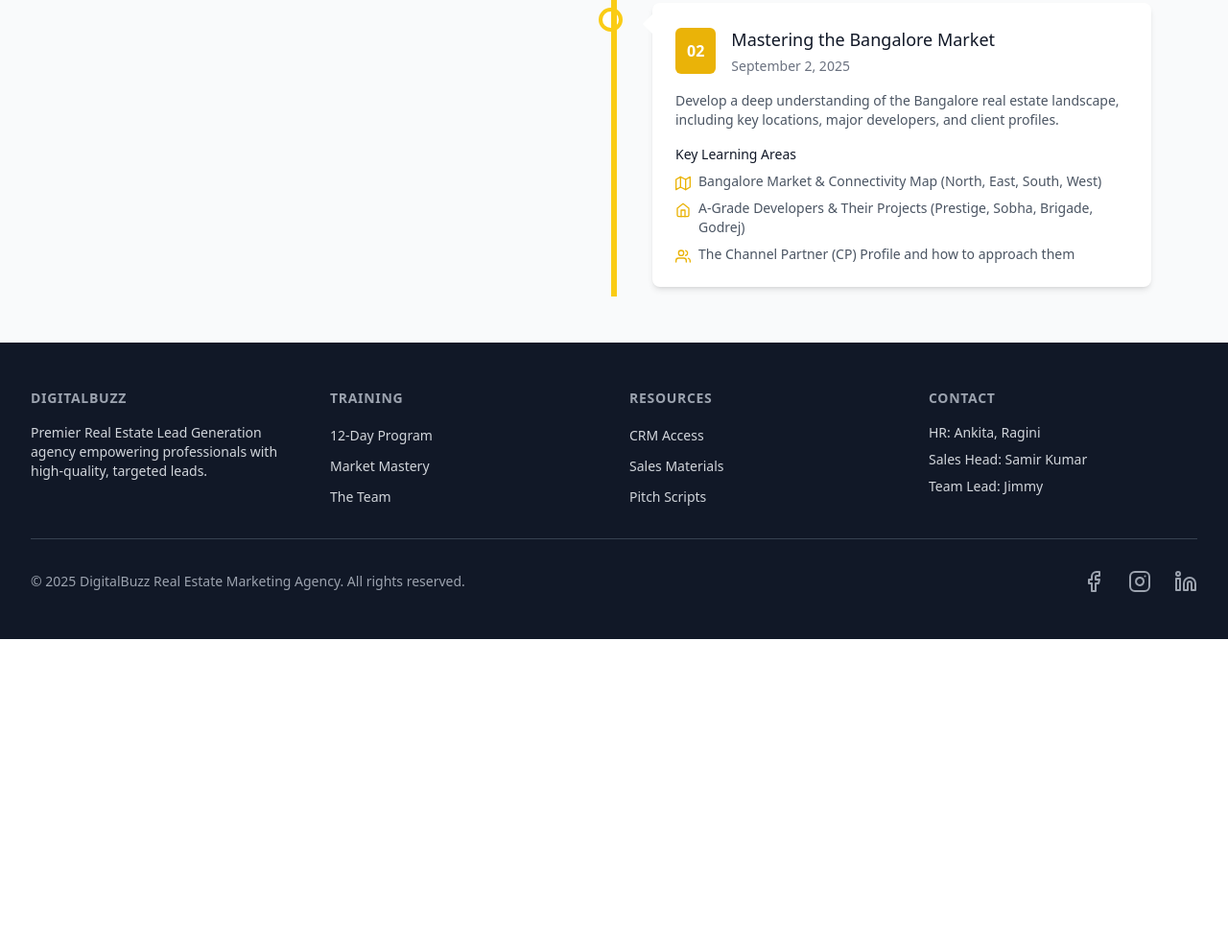
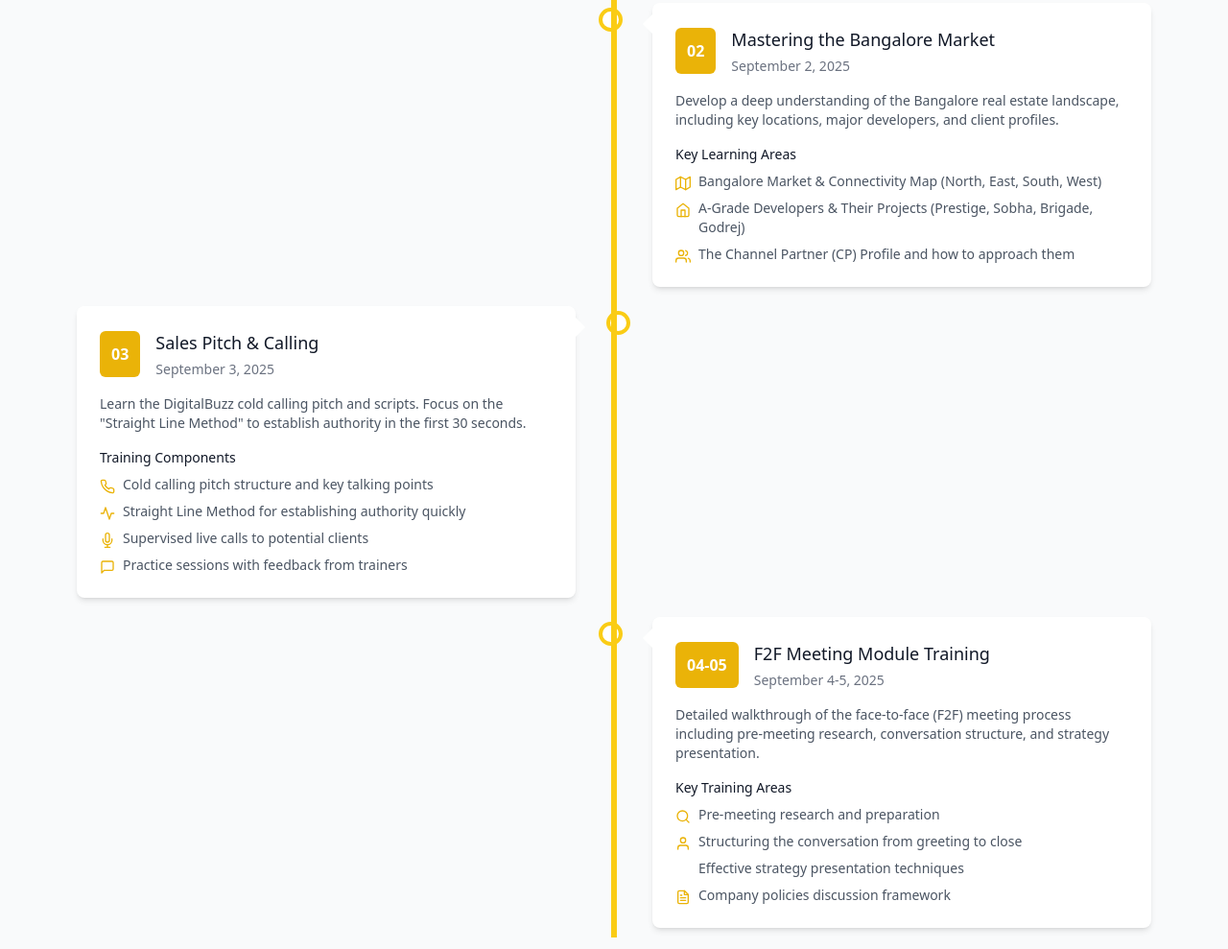
Before and after one commit to anuragsingh45/blr-training-webflow, a plain HTML site: page program.html in a window 1280 px wide. Shown: the part 1051-2040 px from the top of the page at 96% size. Before the commit the page ends 1717 px from the top, so only its background shows below. Drawn offline with nearby package versions, Linux system fonts and the light colour scheme.

Commit message:
Update program.html

```diff
--- a/program.html
+++ b/program.html
@@ -274,6 +274,85 @@
                     </div>
                 </div>
 
+                <div id="day3" class="timeline-container left" data-aos="fade-right">
+                    <div class="session-card bg-white p-6 rounded-lg shadow-md">
+                        <div class="flex items-center">
+                            <div class="flex-shrink-0 bg-yellow-500 rounded-md p-3">
+                                <span class="text-white font-bold">03</span>
+                            </div>
+                            <div class="ml-4">
+                                <h3 class="text-lg font-medium text-gray-900">Sales Pitch & Calling</h3>
+                                <p class="mt-1 text-sm text-gray-500">September 3, 2025</p>
+                            </div>
+                        </div>
+                        <div class="mt-4">
+                            <p class="text-sm text-gray-600">
+                                Learn the DigitalBuzz cold calling pitch and scripts. Focus on the "Straight Line Method" to establish authority in the first 30 seconds.
+                            </p>
+                            <div class="mt-4">
+                                <h4 class="text-sm font-medium text-gray-900">Training Components</h4>
+                                <ul class="mt-2 space-y-2 text-sm text-gray-600">
+                                    <li class="flex items-start">
+                                        <i data-feather="phone" class="flex-shrink-0 h-4 w-4 text-yellow-500 mr-2 mt-1"></i>
+                                        <span>Cold calling pitch structure and key talking points</span>
+                                    </li>
+                                    <li class="flex items-start">
+                                        <i data-feather="activity" class="flex-shrink-0 h-4 w-4 text-yellow-500 mr-2 mt-1"></i>
+                                        <span>Straight Line Method for establishing authority quickly</span>
+                                    </li>
+                                    <li class="flex items-start">
+                                        <i data-feather="mic" class="flex-shrink-0 h-4 w-4 text-yellow-500 mr-2 mt-1"></i>
+                                        <span>Supervised live calls to potential clients</span>
+                                    </li>
+                                    <li class="flex items-start">
+                                        <i data-feather="message-square" class="flex-shrink-0 h-4 w-4 text-yellow-500 mr-2 mt-1"></i>
+                                        <span>Practice sessions with feedback from trainers</span>
+                                    </li>
+                                </ul>
+                            </div>
+                        </div>
+                    </div>
+                </div>
+
+                <div id="day4-5" class="timeline-container right" data-aos="fade-left">
+                    <div class="session-card bg-white p-6 rounded-lg shadow-md">
+                        <div class="flex items-center">
+                            <div class="flex-shrink-0 bg-yellow-500 rounded-md p-3">
+                                <span class="text-white font-bold">04-05</span>
+                            </div>
+                            <div class="ml-4">
+                                <h3 class="text-lg font-medium text-gray-900">F2F Meeting Module Training</h3>
+                                <p class="mt-1 text-sm text-gray-500">September 4-5, 2025</p>
+                            </div>
+                        </div>
+                        <div class="mt-4">
+                            <p class="text-sm text-gray-600">
+                                Detailed walkthrough of the face-to-face (F2F) meeting process including pre-meeting research, conversation structure, and strategy presentation.
+                            </p>
+                            <div class="mt-4">
+                                <h4 class="text-sm font-medium text-gray-900">Key Training Areas</h4>
+                                <ul class="mt-2 space-y-2 text-sm text-gray-600">
+                                    <li class="flex items-start">
+                                        <i data-feather="search" class="flex-shrink-0 h-4 w-4 text-yellow-500 mr-2 mt-1"></i>
+                                        <span>Pre-meeting research and preparation</span>
+                                    </li>
+                                    <li class="flex items-start">
+                                        <i data-feather="user" class="flex-shrink-0 h-4 w-4 text-yellow-500 mr-2 mt-1"></i>
+                                        <span>Structuring the conversation from greeting to close</span>
+                                    </li>
+                                    <li class="flex items-start">
+                                        <i data-feather="presentation" class="flex-shrink-0 h-4 w-4 text-yellow-500 mr-2 mt-1"></i>
+                                        <span>Effective strategy presentation techniques</span>
+                                    </li>
+                                    <li class="flex items-start">
+                                        <i data-feather="file-text" class="flex-shrink-0 h-4 w-4 text-yellow-500 mr-2 mt-1"></i>
+                                        <span>Company policies discussion framework</span>
+                                    </li>
+                                </ul>
+                            </div>
+                        </div>
+                    </div>
+                </div>
                 </div>
         </div>
     </div>
@@ -333,7 +412,7 @@
                     </a>
                 </div>
                 <p class="mt-8 text-sm text-gray-400 md:mt-0 md:order-1">
-                    © 2025 DigitalBuzz Real Estate Marketing Agency. All rights reserved.
+                    &copy; 2025 DigitalBuzz Real Estate Marketing Agency. All rights reserved.
                 </p>
             </div>
         </div>
```
